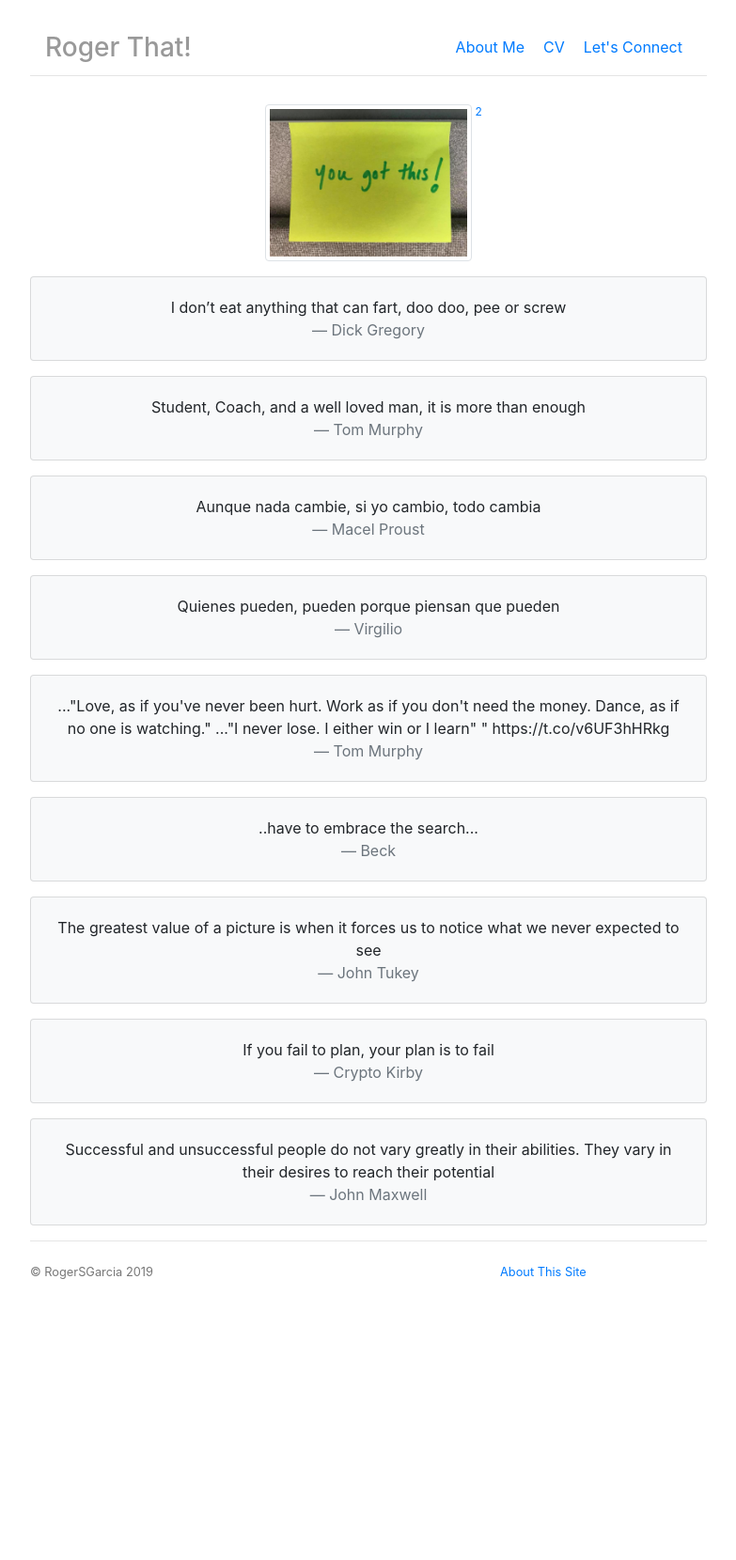
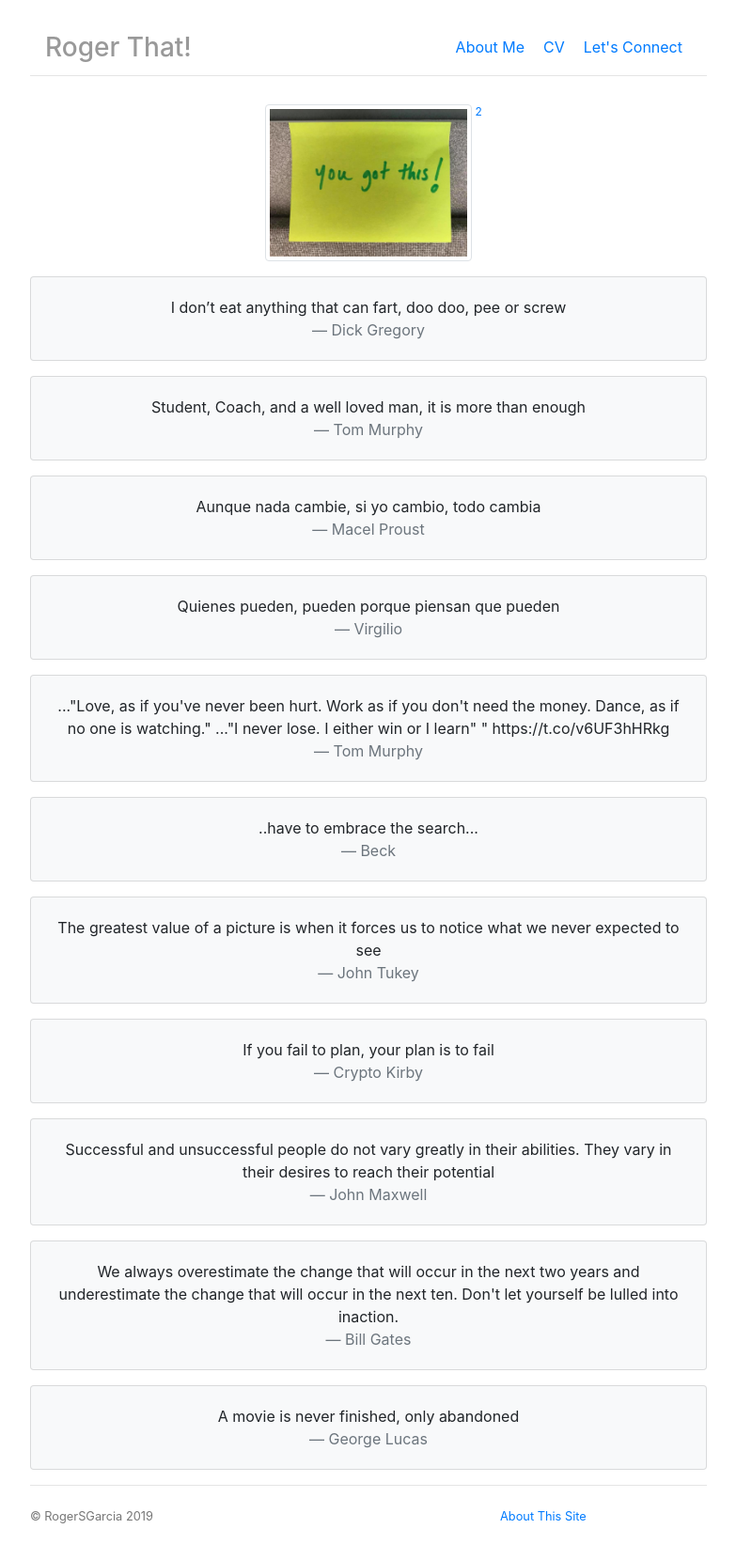
Before and after one commit to RogerSGarcia/RogerSGarcia.github.io, a Jekyll site: the page built from motivate/index.html, in a window 1280 px wide. Shown: the whole page at 94% size, without its empty margins (248-1031 px from the left). Built offline with Jekyll 4.4.1, drawn with Linux system fonts in a browser that asks for light colours; nearby versions of some CDN libraries; before the commit the page ends 1400 px from its top, so only the background shows below that.

Commit message:
content
minor changes

```diff
--- a/about/index.html
+++ b/about/index.html
@@ -16,7 +16,7 @@ nav_order: 1
 				<li>Artificial Intelligence</li>
 				<li>Reinforcement Learning</li>
 				<li>Deep Learning</li>
-				<li>Blockchain</li>
+				<li>Blockchain for Social Good</li>
 				<li>Cryptoeconomics</li>
 				<li>Trading</li>
 				<li>Chess</li>
--- a/motivate/index.html
+++ b/motivate/index.html
@@ -55,3 +55,11 @@ layout: default
 		<p class="mb-0 small">Successful and unsuccessful people do not vary greatly in their abilities. They vary in their desires to reach their potential</p>
 		<footer class="blockquote-footer">John Maxwell</footer>
 	</blockquote>
+	<blockquote class="blockquote text-center card card-body bg-light">
+		<p class="mb-0 small">We always overestimate the change that will occur in the next two years and underestimate the change that will occur in the next ten. Don't let yourself be lulled into inaction.</p>
+		<footer class="blockquote-footer">Bill Gates</footer>
+	</blockquote>
+	<blockquote class="blockquote text-center card card-body bg-light">
+		<p class="mb-0 small">A movie is never finished, only abandoned</p>
+		<footer class="blockquote-footer">George Lucas</footer>
+	</blockquote>
```
